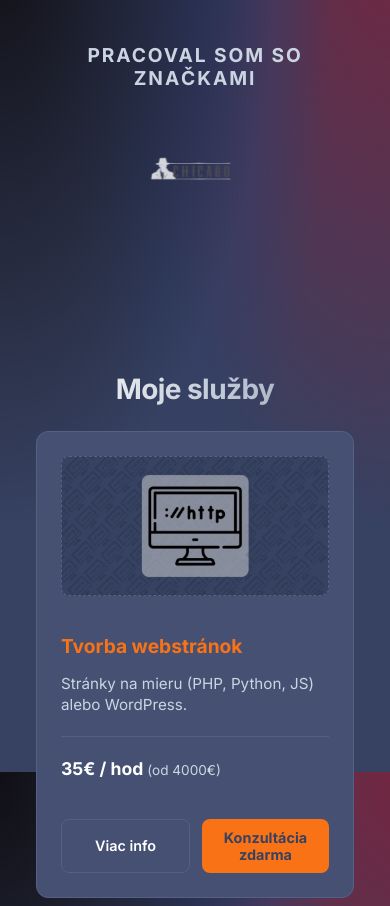
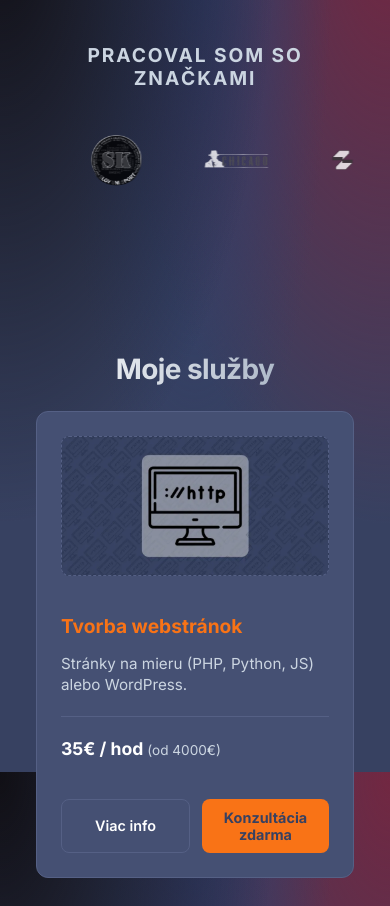
Before and after one commit to JaffarSk24/whiteeagles.sk, a React (Vite) app: page / in a window 390 px wide. Shown: the part 1760-2666 px from the top of the page. Built offline with nearby package versions, Linux system fonts and the light colour scheme.

Commit message:
Fix mobile carousel: optimize width, prevent GPU flicker, adjust speed

```diff
--- a/src/components/ClientCarousel.css
+++ b/src/components/ClientCarousel.css
@@ -18,7 +18,8 @@
     display: flex;
     gap: 40px;
     width: max-content;
-    animation: scroll 80s linear infinite; /* Slowed down significantly */
+/* Increased duration to slow down */
+    animation: scroll 120s linear infinite;
     will-change: transform;
 }
 
@@ -27,8 +28,11 @@
     flex-direction: column;
     align-items: center;
     justify-content: center;
-    margin: 0 50px; /* Increased margin */
+    margin: 0 50px;
     position: relative;
+    /* Hardware acceleration fix for flicker */
+    transform: translate3d(0, 0, 0);
+    backface-visibility: hidden;
 }
 
 .client-logo-item:hover .client-logo-img {
@@ -37,7 +41,7 @@
 }
 
 .client-logo-img {
-    height: 160px; /* Doubled size from 80px */
+    height: 160px;
     width: auto;
     max-width: 300px;
     object-fit: contain;
@@ -57,19 +61,42 @@
 
 @keyframes scroll {
     0% {
-        transform: translateX(0);
+        transform: translate3d(0, 0, 0);
     }
     100% {
-        transform: translateX(-50%);
+        /* With 3 sets, we want to scroll 1 set length.
+           1 set is 33.333% of the total width.
+           So we move from 0 to -33.333%.
+           When we reach -33.333%, we are visually at the start of Set 2, which looks like Start of Set 1.
+           Then we snap back to 0.
+        */
+        transform: translate3d(-33.3333%, 0, 0);
     }
 }
 
 @media (max-width: 768px) {
+    .client-logo-item {
+        margin: 0 20px; /* Correctly override item margin */
+    }
+
     .client-logo-img {
-        height: 100px;
-        margin: 0 20px;
+        height: 80px; /* Slightly smaller for better fit */
+        margin: 0; /* Remove any extra margin on img */
     }
+
     .carousel-track {
-        gap: 20px;
+        gap: 0; /* Let item margins handle spacing */
+        animation-duration: 60s; /* Faster/Slower? Distance is shorter on mobile.
+                                    If track is 3000px vs 10000px.
+                                    Speed = Dist/Time.
+                                    To keep sane speed:
+                                    Desktop (4 sets): ~8000px / 120s = 66px/s
+                                    Mobile (4 sets): ~3000px / ? = 66 px/s => ~45s?
+                                    Actually user said it moves too fast.
+                                    Let's keep 80s or 120s.
+                                    If track is short (3000px) and time is long (120s), speed is 25px/s (Very slow).
+                                    Let's set 60s for mobile.
+                                 */
+        animation-duration: 90s;
     }
 }
--- a/src/components/ClientCarousel.tsx
+++ b/src/components/ClientCarousel.tsx
@@ -29,8 +29,8 @@ export const ClientCarousel: React.FC = () => {
         <div className="carousel-container">
             <h3>{t('clients.title', 'Our Trusted Clients')}</h3>
             <div className="carousel-track">
-                {/* Duplicate x4 to ensure smooth infinite scroll with 4 visible items */}
-                {[...clients, ...clients, ...clients, ...clients].map((client, index) => (
+                {/* Duplicate x3 - Enough for 4K while saving memory on mobile */ }
+                {[...clients, ...clients, ...clients].map((client, index) => (
                     <a
                         key={`${client.name}-${index}`}
                         href={client.url}
```
